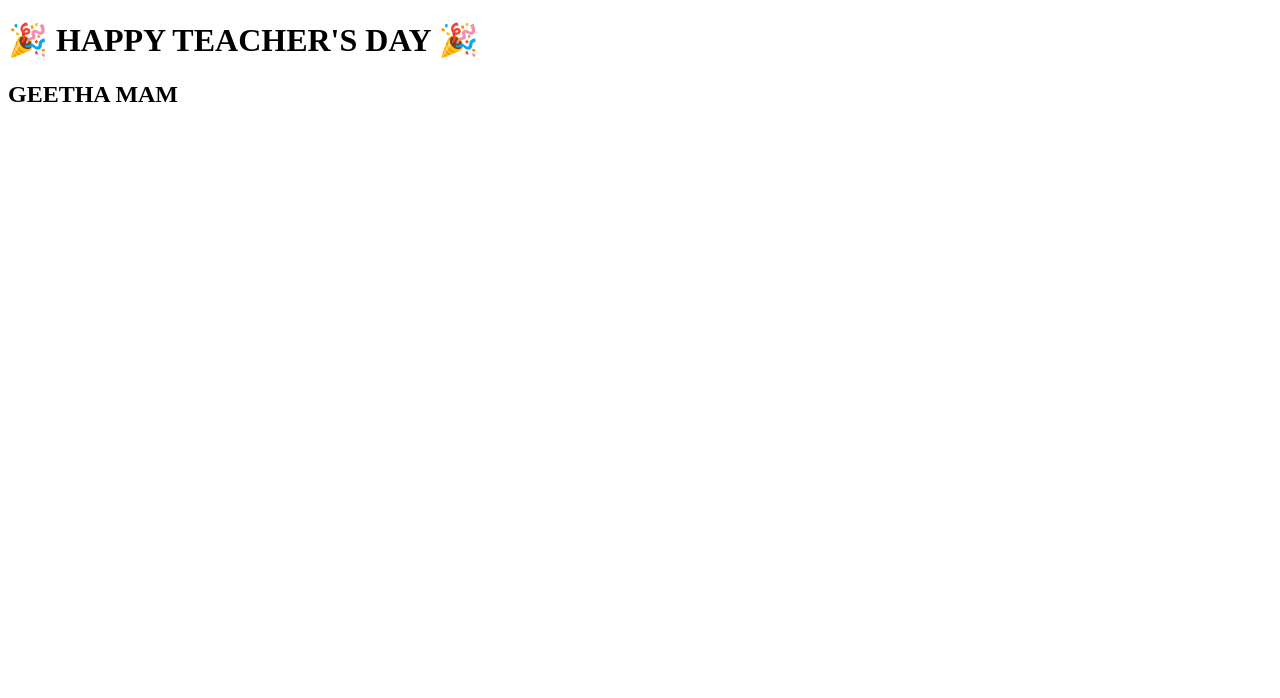
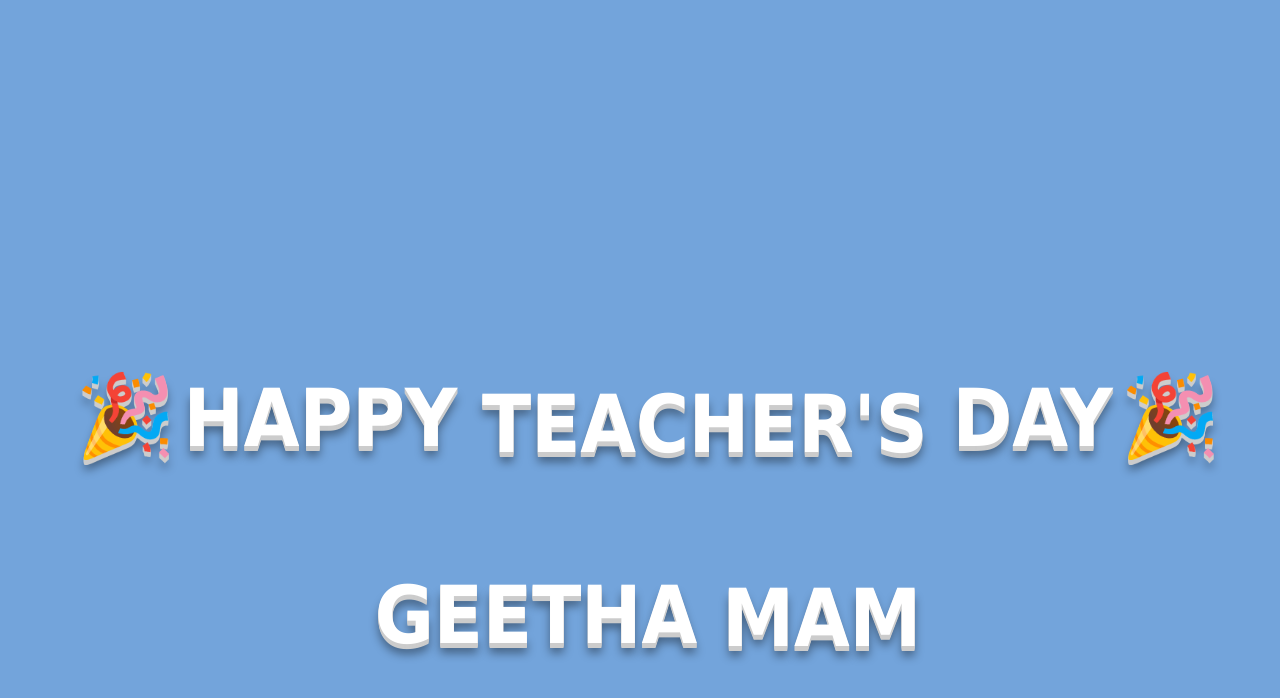
Before and after one commit to leonapinto/Teacher, a plain HTML site: page index.html in a window 1280 px wide. Drawn offline with Linux system fonts and the light colour scheme.

Commit message:
Update index.html

```diff
--- a/index.html
+++ b/index.html
@@ -1,7 +1,7 @@
 <!DOCTYPE html>
 <html>
 <head>
-  <link rel="stylesheet" href="Teachers Day.css">
+  <link rel="stylesheet" href="index.css">
     <meta charset="UTF-8">
     <title>Happy Teachers' Day</title>
 </head>
```
